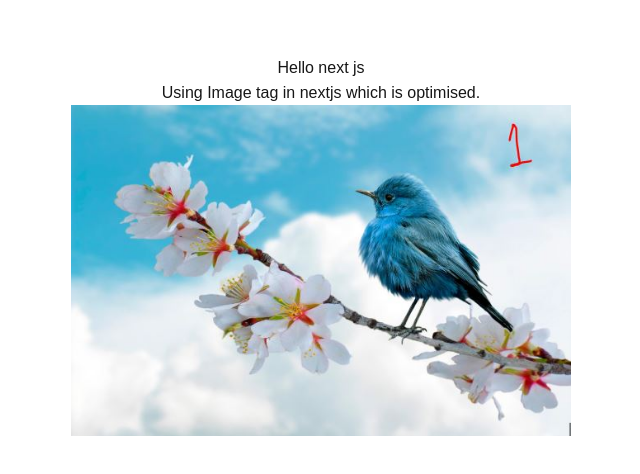
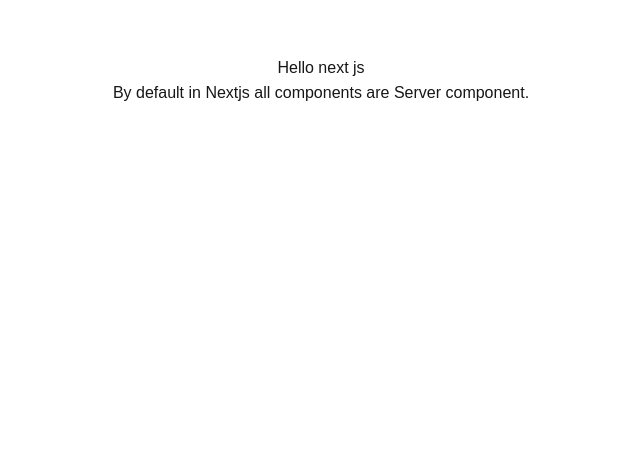
Before and after one commit to ashishkumarak/Learn_Nextjs_CS, a Next.js app in the folder ch1/: page / in a window 1280 px wide. Shown: the top 474 px of the page, without its empty margins (319-959 px from the left). Built offline with nearby package versions, Linux system fonts and the light colour scheme.

Commit message:
LearnServerComponent

```diff
--- a/ch1/src/app/page.jsx
+++ b/ch1/src/app/page.jsx
@@ -1,5 +1,6 @@
 import LearnCSSModule from "@/components/LearnCSSModule";
 import LearnLink from "@/components/LearnLink";
+import LearnServerComponent from "@/components/LearnServerComponent";
 import LearnUseGlobalCSS from "@/components/LearnUseGlobalCSS";
 import LearnUseImage from "@/components/LearnUseImage";
 import LearnUseRouter from "@/components/LearnUseRouter";
@@ -15,7 +16,9 @@
       {/* <LearnUseRouter /> */}
       {/* <LearnUseGlobalCSS /> */}
       {/* <LearnCSSModule /> */}
-      <LearnUseImage />
+      {/* <LearnUseImage /> */}
+
+      <LearnServerComponent />
 
 
 
--- /dev/null
+++ b/ch1/src/components/LearnServerComponent.jsx
@@ -0,0 +1,12 @@
+
+  // By default in Nextjs all components are Server component.
+
+const LearnServerComponent = () => {
+
+
+  return (
+    <div>By default in Nextjs all components are Server component.</div>
+  )
+}
+
+export default LearnServerComponent
```
